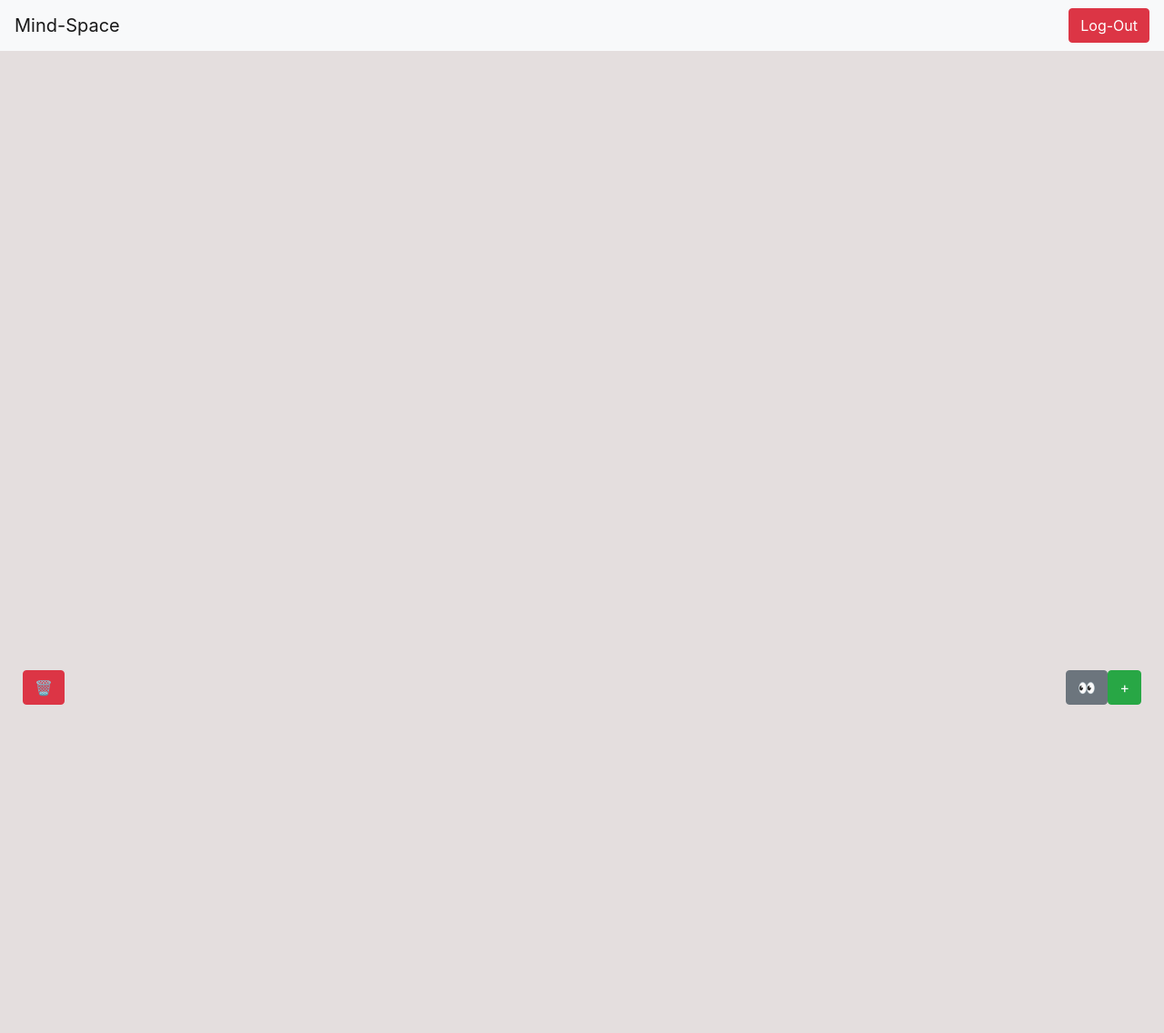
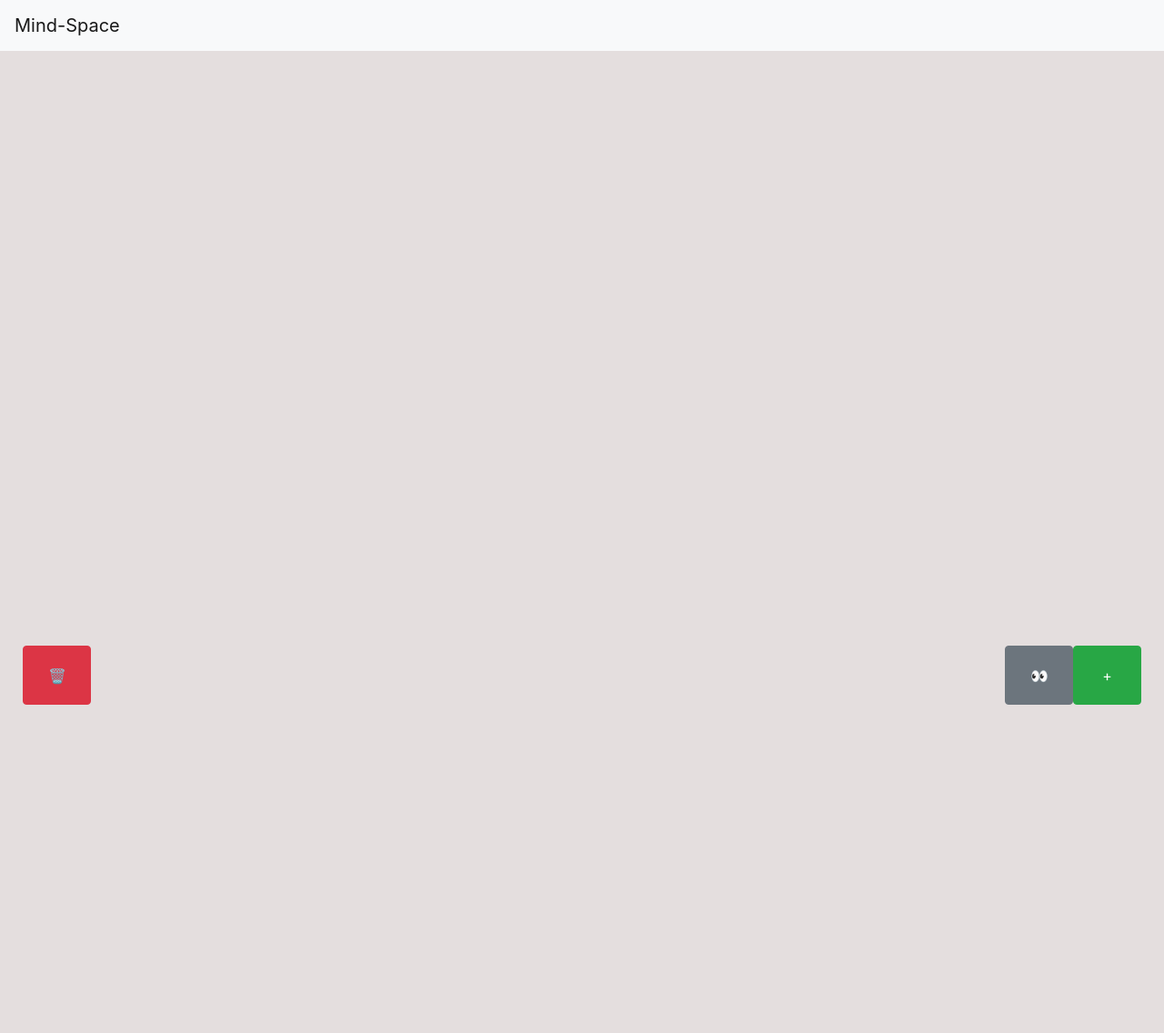
Before and after one commit to N-Tandiono/mind_space, a Flask app: page / in a window 1280 px wide; the page is wider, and only the part inside the window is pictured. Shown: that part at 91% size. After the commit the page ends 775 px from the top of that part, so only its background shows below. Run offline with Flask 2, Linux system fonts and the light colour scheme; data that the repository does not hold is empty; some libraries are stand-ins or nearby versions.

Commit message:
Fixed Moving issues + Changed layout

```diff
--- a/app/models.py
+++ b/app/models.py
@@ -24,7 +24,7 @@ class Note(db.Model):
     description = db.Column(db.String(26))
 
     # Store the xCoordinate
-    xCoordinate = db.Column(db.Integer, primary_key=False)
+    xCoordinate = db.Column(db.Float, primary_key=False)
 
     # Store the yCoordinate
-    yCoordinate = db.Column(db.Integer, primary_key=False)
+    yCoordinate = db.Column(db.Float, primary_key=False)
--- a/app/routes.py
+++ b/app/routes.py
@@ -19,6 +19,9 @@ def add_item():
     noteDescription = request.form.get('taskDescription')
     noteImportant = request.form.get('taskImportant')
     noteColour = request.form.get('Pick a Colour')
+
+    xCoordinate = 30
+    yCoordinate = 30
     # if not taskName:
     #     print("No TaskName!")
     #     return redirect(url_for('index'))
@@ -27,7 +30,7 @@ def add_item():
     #     print("No DESCRIPTION!")
     #     return redirect(url_for('index'))
     # Put data into a new Task item
-    new_item = Note(name=noteName, description=noteDescription, important = noteImportant, colour = noteColour)
+    new_item = Note(name=noteName, description=noteDescription, important=noteImportant, colour=noteColour, xCoordinate=xCoordinate, yCoordinate=yCoordinate)
 
     # Add and commit the changes to the database
     db.session.add(new_item)
@@ -35,21 +38,36 @@ def add_item():
     return redirect(url_for('index'))
 
 # UPDATE COORDINATES
-@app.route('/notes/update/<int:id1>/<int:xcoord>/<int:ycoord>/', methods=['GET', 'POST'])
-def update_item(id1 = "current", xcoord = "xcoord", ycoord = "ycoord"):
+@app.route('/notes/update/<int:id>/<float:xcoord>/<int:ycoord>/', methods=['GET', 'POST'])
+def update_item(id = -1, xcoord = "xcoord", ycoord = "ycoord"):
     print("WE ARE GONNA UPDATE!")
-    print(id1)
-    print(xcoord)
+    xcoord = xcoord - (255 * (id - 1))
+    ycoord = ycoord - 80
+    update = Note.query.filter_by(id=id).first()
+    update.xCoordinate = xcoord
+    update.yCoordinate = ycoord
+    db.session.commit()
+
+
     print(ycoord)
-
+    print(id)
 
     return redirect(url_for('index'))
 
 # DELETE
-@app.route('/notes/delete/<string:name>/<int:xcoord>/<int:ycoord>/', methods=['GET', 'POST'])
-def delete_item(name = "current", xcoord = 0, ycoord = 0):
+@app.route('/notes/delete/<int:id>/<float:xcoord>/<int:ycoord>/', methods=['GET', 'POST'])
+def delete_item(id = 0, xcoord = 0, ycoord = 0):
     print("WE ARE DELETEING!")
-    toRemove = Note.query.filter_by(name = name).first()
+
+    toRemove = Note.query.filter_by(id = id).first()
+    toCheck = toRemove.id
     db.session.delete(toRemove)
     db.session.commit()
+
+    notes = Note.query.all()
+    for note in notes:
+        if note.id > toCheck:
+            note.id -= 1
+
+    db.session.commit()
     return redirect(url_for('index'))
--- a/app/templates/static.html
+++ b/app/templates/static.html
@@ -21,27 +21,27 @@
   <nav class="navbar navbar-expand-lg navbar-light bg-light">
     <!-- Top Right Brand -->
     <a class="navbar-brand" href="/">Mind-Space</a> </button>
-    <ul class="navbar-nav ml-auto">
-      <!-- Nav-Bar Login / Logout -->
+    <!-- <ul class="navbar-nav ml-auto">
+      Nav-Bar Login / Logout
       <script>
         var authenicated = true
       </script>
 
-      <!-- Logout Button -->
+      Logout Button
       <div id="button_log-out">
         <button type="log" class="btn btn-danger ml-auto" data-toggle="modal" data-target="#1newItemModal">
           Log-Out
         </button>
       </div>
 
-      <!-- Login Button -->
+      Login Button
       <div id="button_log-in">
         <button type="log" class="btn btn-primary ml-auto" data-toggle="modal" data-target="#1newItemModal">
           Log-In
         </button>
       </div>
 
-      <!-- Check which button to hide/show -->
+      Check which button to hide/show
       <script>
         var login = document.getElementById('button_log-out');
         var logout = document.getElementById('button_log-in');
@@ -54,7 +54,7 @@
         }
 
       </script>
-    </ul>
+    </ul> -->
   </nav>
 </body>
 
@@ -62,15 +62,15 @@
 <div class="workspace">
   <div>
     <div class="btn-group" role="group" aria-label="Basic example"></div>
-    <add-view-function> <button type="button" class="btn btn-secondary" data-toggle="modal"
-        data-target="1#newItemModal">
+    <add-view-function> <button type="button" class="btn btn-secondary" style="height:65px; width:75px">
         👀 </add-view-function>
-    <button type="button" class="btn btn-success" data-toggle="modal" data-target="#newItemModal"> + </button>
+    <button type="button" class="btn btn-success" data-toggle="modal" data-target="#newItemModal"
+      style="height:65px; width:75px"> + </button>
   </div>
 
   <!-- Delete box (Bottom Left) -->
   <bin-function>
-    <button type="button" class="btn btn-danger"> 🗑️ </button>
+    <button type="button" class="btn btn-danger" style="height:65px; width:75px"> 🗑️ </button>
   </bin-function>
 
   <style>
@@ -83,35 +83,9 @@
   <!-- Location of boxes needs to be saved into database-->
   <div>
     {% for note in notes %}
-    <script>
-      if ("{{note.colour}}" == "Grey") {
-        document.documentElement.style.setProperty('--color', '#' + 'C0C0C0');
-        console.log("Grey")
-      }
-      else if ("{{note.colour}}" == "Blue") {
-        document.documentElement.style.setProperty('--color', '#' + '99CCFF');
-        console.log("BLUE")
-      }
-      else if ("{{note.colour}}" == "Red") {
-        document.documentElement.style.setProperty('--color', '#' + '800000');
-        console.log("RED")
-      }
-      else if ("{{note.colour}}" == "Green") {
-        document.documentElement.style.setProperty('--color', '#' + '99CC00');
-      }
-      else if ("{{note.colour}}" == "Yellow") {
-        document.documentElement.style.setProperty('--color', '#' + 'FFFF99');
-        console.log("YERLLOw")
-      }
-      else {
-        document.documentElement.style.setProperty('--color', '#' + '000000');
-      }
 
-    </script>
-
-
-    <div class="message_box" id={{note.name}}>
-      <h6 class="card-header primary-color" style="text-align:left; background-color: var(--color);" id={{note.name}}>
+    <div class="message_box" id={{note.id}} style="top: {{note.yCoordinate}}px; left: {{note.xCoordinate}}px">
+      <h6 class="card-header primary-color" style="text-align:left; background-color: {{note.colour}};" id={{note.id}}>
         {% if note.name == '' %}
         <span style="opacity:0;">Fill</span>
         {% else %}
@@ -209,30 +183,31 @@
   });
 
   function test(e) {
-    var coordX = Math.round(e.pageX - $(this).offset().left)
-    var coordY = Math.round(e.pageY - $(this).offset().top)
-    // alert("Changing coords to " + coordX + ' , ' + coordY );
-    id = '1'
-    // Temporary fix for negative
-    if (coordX < 0 || coordY < 0) {
-      alert('Please drag within the provided canvas')
+    var coordX = $(this).offset().left
+    var coordY = Math.round($(this).offset().top)
+
+    if (Number.isInteger(coordX)) {
+      coordX += 0.01
     }
-    else {
-      // redirectPost('/notes/update/' + id + '/' + coordX + '/' + coordY + '/')
+
+    moving = `${this.id}`
+    console.log(coordX)
+    console.log(coordY)
+    redirectPost('/notes/update/' + moving + '/' + coordX + '/' + coordY + '/')
 
     console.log("hide")
     if (bin) {
       this.style.display = 'none'
       hiddenElements = $(':hidden');
       for (const [key, object] of Object.entries(hiddenElements)) {
-          if (key == 15) {
+        if (key == 9) {
           toRemove = `${object.id}`
           console.log(Object.entries(hiddenElements))
           redirectPost('/notes/delete/' + toRemove + '/' + coordX + '/' + coordY + '/')
         }
       }
     }
-    }
+
   };
 
   bin = false
@@ -282,7 +257,8 @@
   .workspace {
     display: inline-block;
     width: 1920px;
-    height: 1080px;
+    height: 880px;
+    /*-200px since due to navigation bar*/
     background-color: rgb(228, 222, 222);
   }
 
@@ -292,8 +268,6 @@
     height: 150px;
     border: 1px solid silver;
     background-color: white;
-    top: noteTop;
-    left: noteLeft;
   }
 </style>
 
--- a/setup_db.py
+++ b/setup_db.py
@@ -7,6 +7,6 @@ db.create_all()
 notes = []
 
 for note in notes:
-    new_note = Note(name=note, colour = grey, user = admin, important = 'True', description='')
+    new_note = Note(id=0, name=note, colour = grey, user = admin, important = 'True', description='', xCoordinate = 30, yCoordinate = 30)
     db.session.add(new_note)
 db.session.commit()
```
Also changed, not shown: app/data.sqlite. Lines whose indentation alone changed are shown as unchanged.
